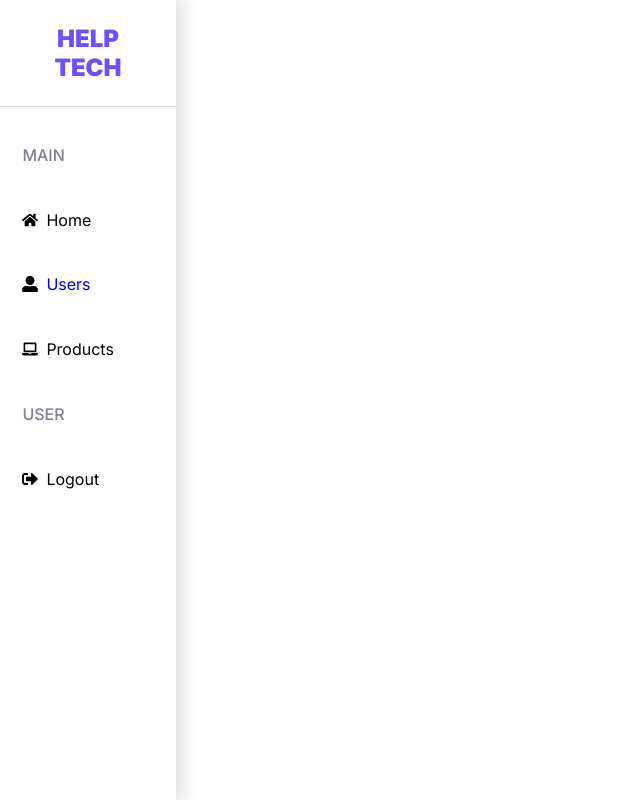
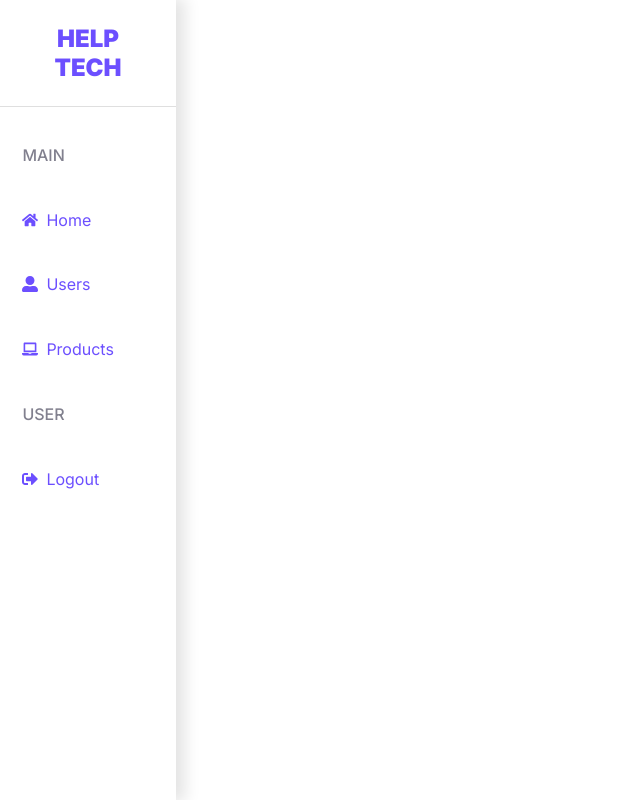
Before and after one commit to zCaioSantos/help-tech, a React (Create React App) app: page / in a window 1280 px wide. Shown: the whole page, without its empty margins (0-640 px from the left). Built offline with nearby package versions, Linux system fonts and the light colour scheme.

Commit message:
Added: Table Products

```diff
--- a/src/components/Sidebar/Sidebar.jsx
+++ b/src/components/Sidebar/Sidebar.jsx
@@ -1,12 +1,12 @@
-import React from 'react';
-import { Link } from 'react-router-dom';
-import './Sidebar.scss';
+import React from "react";
+import { Link } from "react-router-dom";
+import "./Sidebar.scss";
 
 import { FaHome, FaUserAlt, FaLaptop, FaSignOutAlt } from "react-icons/fa";
 
 function Sidebar(props) {
     return (
-        <section className='sidebar'>
+        <section className="sidebar">
             <article className="header">
                 <p>Help Tech</p>
             </article>
@@ -14,37 +14,43 @@ function Sidebar(props) {
             <hr />
 
             <article className="body">
-
                 <ul>
-                    <li className='title'>
+                    <li className="title">
                         <p>Main</p>
                     </li>
-                    <li className='option'>
-                        <FaHome/>
+
+                    <Link to="/">
+                        <li className="option">
+                            <FaHome />
                             <span>Home</span>
                         </li>
-                    <li className='option'>
-                        <FaUserAlt/>
-                        <Link style={{textDecoration: "none"}} to="/users">
+                    </Link>
+                    <Link to="/users">
+                        <li className="option">
+                            <FaUserAlt />
                             <span>Users</span>
+                        </li>
                     </Link>
-                    </li>
-                    <li className='option'>
-                        <FaLaptop/>
+                    <Link to="/products">
+                        <li className="option">
+                            <FaLaptop />
                             <span>Products</span>
                         </li>
+                    </Link>
                 </ul>
             </article>
 
             <article className="footer">
                 <ul>
-                    <li className='title'>
+                    <li className="title">
                         <p>User</p>
                     </li>
-                    <li className='option'>
-                        <FaSignOutAlt/>
+                    <Link to="/users">
+                        <li className="option">
+                            <FaSignOutAlt />
                             <span>Logout</span>
                         </li>
+                    </Link>
                 </ul>
             </article>
         </section>
--- a/src/global.scss
+++ b/src/global.scss
@@ -33,3 +33,8 @@
         background: var(--principal);
     }
 }
+
+Link, a {
+    text-decoration: none;
+    color: var(--principal);
+}
--- a/src/routes.js
+++ b/src/routes.js
@@ -12,10 +12,17 @@ function RoutesApp() {
             <Routes>
                 <Route path='/'>
                     <Route index element={<Home/>} />
+
                     {/* <Route path='login' element={<Login/>} />  */}
+
                     <Route path='/users'>
                         <Route index element={<Single table={(<Table title="List Users" list={[{Id: 1, name: "Caio"}]}/>)}/>} />
                     </Route>
+
+                    <Route path='/products'>
+                        <Route index element={<Single table={(<Table title="List Products" list={[{Id: 1, name: "Notebook Lenovo"}]}/>)}/>} />
+                    </Route>
+
                 </Route>
             </Routes>
         </BrowserRouter>
```
Lines whose indentation alone changed are shown as unchanged.
